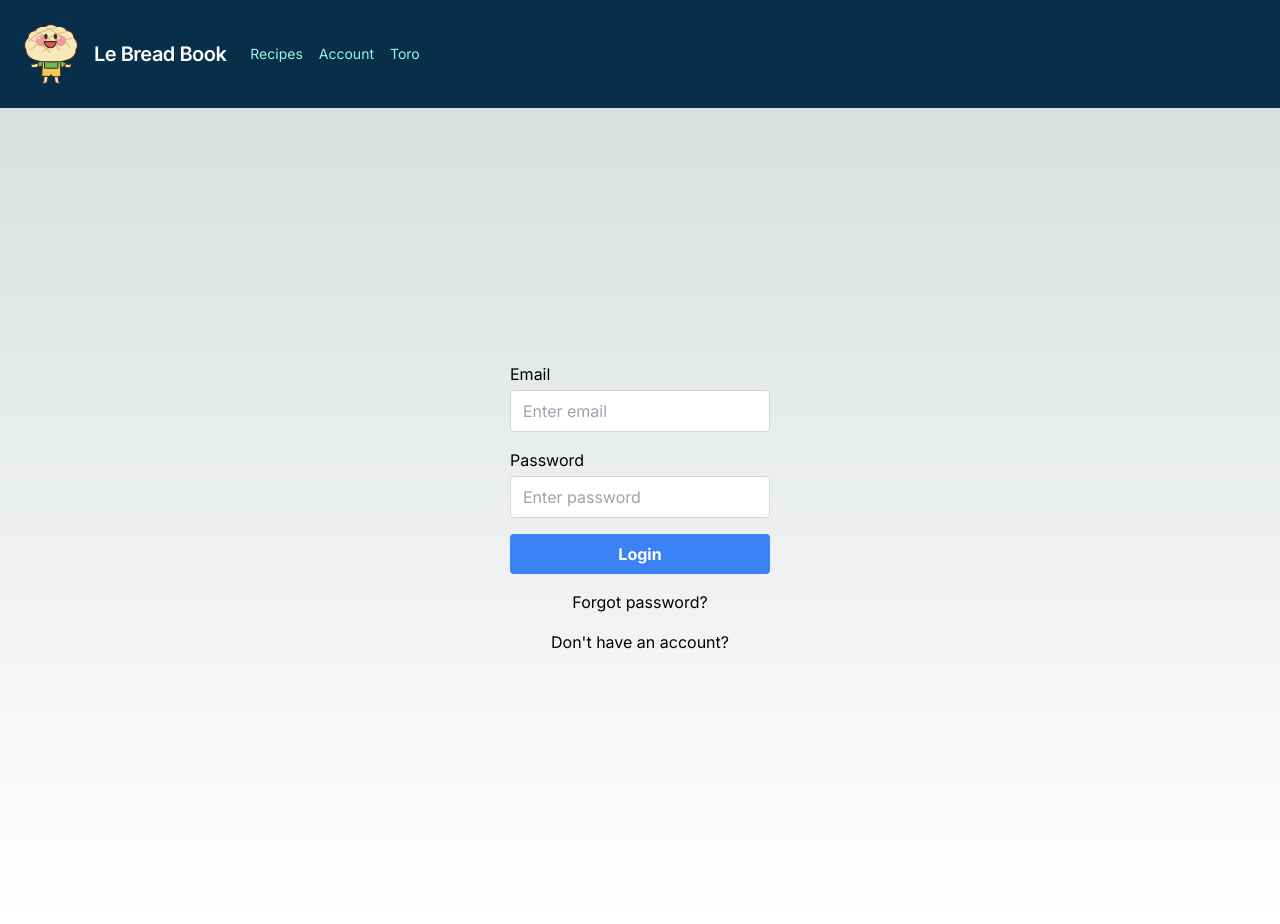
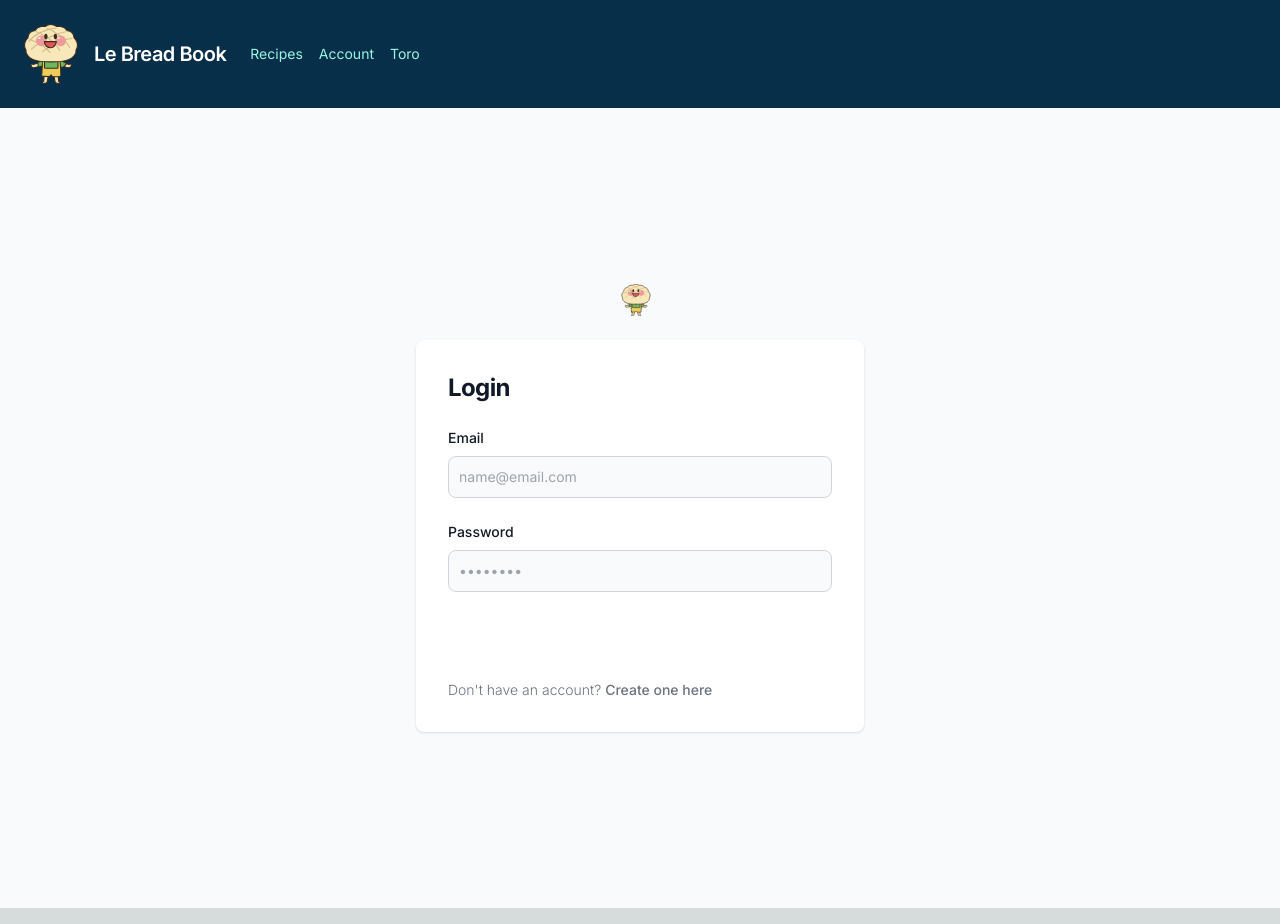
Before and after one commit to Andymamooo/LeBreadBook, a Next.js app: page /Login_Page in a window 1280 px wide. Built offline with nearby package versions, Linux system fonts and the light colour scheme.

Commit message:
add same styling to Login Page

```diff
--- a/src/app/Login_Page/page.tsx
+++ b/src/app/Login_Page/page.tsx
@@ -1,6 +1,7 @@
 "use client";
 
 import { useState, useEffect } from "react";
+import Image from "next/image";
 import { useRouter } from "next/navigation";
 
 export default function Login() {
@@ -28,41 +29,70 @@
   };
 
   return (
-    <div className='flex justify-center items-center h-screen mb-4'>
-      <form className='flex flex-col space-y-4'>
-        <div className='flex flex-col space-y-1'>
-          <label>Email</label>
+    <div className='bg-gray-50 dark:bg-gray-900'>
+      <div className='flex flex-col items-center justify-center px-6 py-8 mx-auto md:h-screen lg:py-0'>
+        <a
+          href='#'
+          className='flex items-center mb-6 text-2xl font-semibold text-gray-900 dark:text-white'
+        >
+          <Image
+            className='w-8 h-8 mr-2'
+            src='/logo.svg'
+            alt='Logo'
+            height={54}
+            width={54}
+          />
+        </a>
+        <div className='w-full bg-white rounded-lg shadow dark:border sm:max-w-md xl:p-0 dark:bg-gray-800'>
+          <div className='p-6 space-y-4 md:space-y-6 sm:p-8'>
+            <h1 className='text-xl font-bold leading-tight tracking-tight text-gray-900 md:text-2xl dark:text-white'>
+              Login
+            </h1>
+            <form className='space-y-4 md:space-y-6' action='#'>
+              <div>
+                <label className='block mb-2 text-sm font-medium text-gray-900 dark:text-white'>
+                  Email
+                </label>
                 <input
+                  type='email'
                   name='email'
-            type='email'
-            placeholder='Enter email'
-            value={loginData.email}
-            onChange={onLoginChange}
-            style={{ color: "black", background: "white" }}
-            className='text-black bg-white w-full px-3 py-2 border border-gray-300 rounded'
-          />
+                  id='email'
+                  className='bg-gray-50 border border-gray-300 text-gray-900 sm:text-sm rounded-lg block w-full p-2.5 dark:bg-gray-700 dark:border-gray-600 dark:placeholder-gray-400 dark:text-white dark:focus:ring-blue-500 dark:focus:border-blue-500'
+                  placeholder='name@email.com'
+                ></input>
               </div>
-        <div className='flex flex-col space-y-1 '>
-          <label>Password</label>
+              <div>
+                <label className='block mb-2 text-sm font-medium text-gray-900 dark:text-white'>
+                  Password
+                </label>
                 <input
+                  type='password'
                   name='password'
-            type='text'
-            placeholder='Enter password'
-            value={loginData.password}
-            onChange={onLoginChange}
-            style={{ color: "black", background: "white" }}
-            className='text-black bg-white w-full px-3 py-2 border border-gray-300 rounded'
-          />
+                  id='password'
+                  className='bg-gray-50 border border-gray-300 text-gray-900 sm:text-sm rounded-lg block w-full p-2.5 dark:bg-gray-700 dark:border-gray-600 dark:placeholder-gray-400 dark:text-white dark:focus:ring-blue-500 dark:focus:border-blue-500'
+                  placeholder='••••••••'
+                ></input>
               </div>
               <button
-          className='bg-blue-500 hover:bg-blue-700 text-white font-bold py-2 px-4 rounded'
-          onClick={handleLogin}
+                type='submit'
+                className='w-full text-white bg-primary-600 hover:bg-primary-700 focus:ring-4 focus:outline-none focus:ring-primary-300 font-medium rounded-lg text-sm px-5 py-2.5 text-center dark:bg-primary-600 dark:hover:bg-primary-700 dark:focus:ring-primary-800'
               >
                 Login
               </button>
-        <button>Forgot password?</button>
-        <button onClick={handleRegister}>Don't have an account?</button>
+              <p className='text-sm font-light text-gray-500 dark:text-gray-400'>
+                Don't have an account?{" "}
+                <a
+                  href='#'
+                  className='font-medium text-primary-600 hover:underline dark:text-primary-500'
+                  onClick={handleRegister}
+                >
+                  Create one here
+                </a>
+              </p>
             </form>
+          </div>
+        </div>
+      </div>
     </div>
   );
 }
```
Lines whose indentation alone changed are shown as unchanged.
